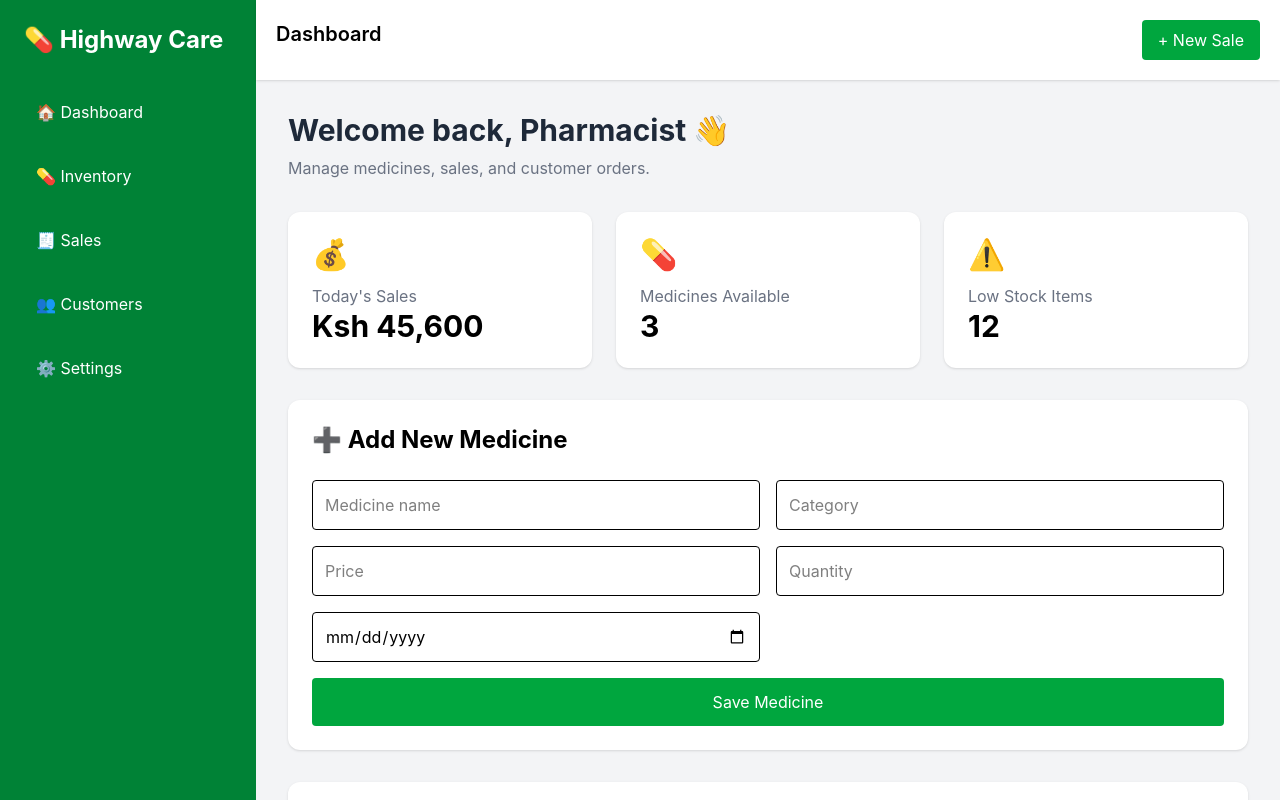
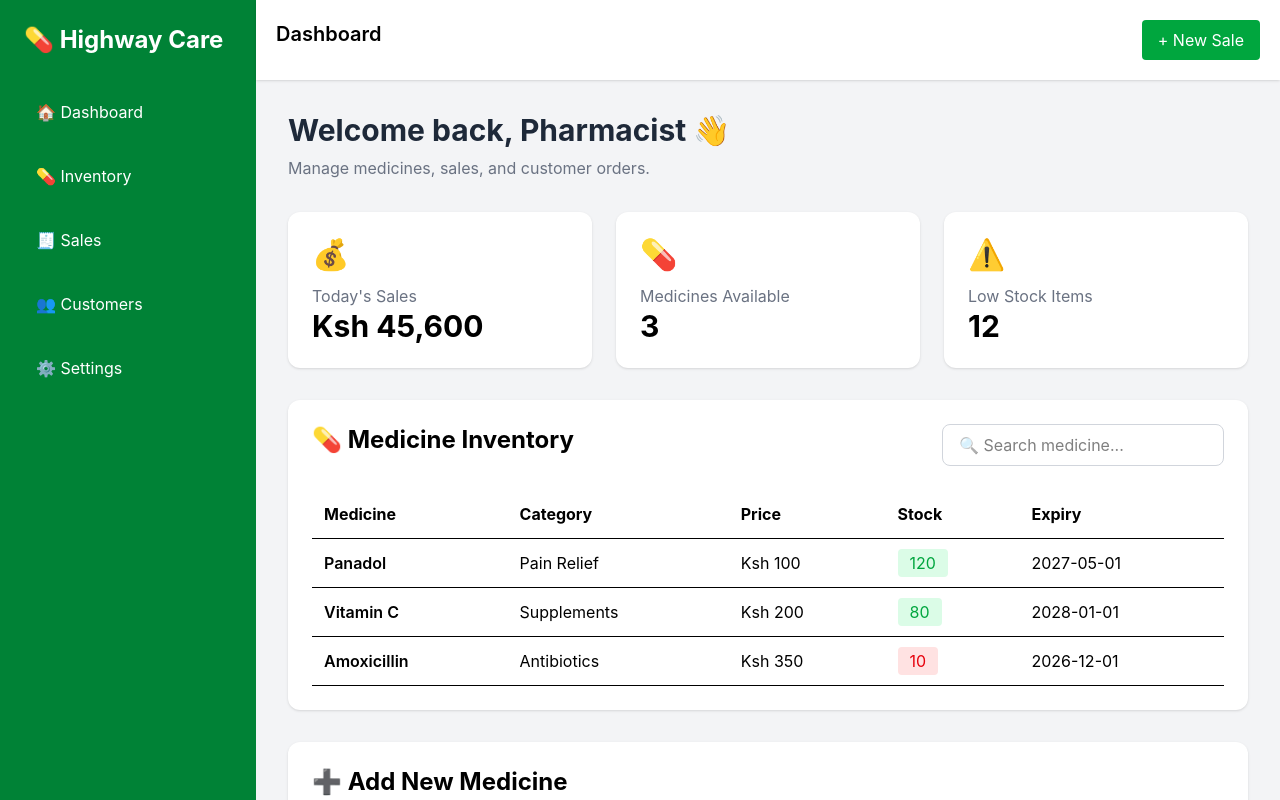
Before and after one commit to Wayne-an/highway-care-pharmacy, a React (Vite) app in the folder frontend/: page / in a window 1280 px wide. Shown: the top 800 px of the page. Built offline with nearby package versions, Linux system fonts and the light colour scheme.

Commit message:
Add medicine search and filtering

```diff
--- a/frontend/src/components/Inventory.jsx
+++ b/frontend/src/components/Inventory.jsx
@@ -1,124 +1,141 @@
 import { useState } from "react";
 
 
-function AddMedicine({ addMedicine }) {
+function Inventory({ medicines }) {
+
+  const [searchTerm, setSearchTerm] = useState("");
 
 
-  const [medicine, setMedicine] = useState({
-    name: "",
-    category: "",
-    price: "",
-    quantity: "",
-    expiry: ""
+  const filteredMedicines = medicines.filter((medicine) => {
+
+    const search = searchTerm.toLowerCase();
+
+    return (
+      medicine.name.toLowerCase().includes(search) ||
+      medicine.category.toLowerCase().includes(search)
+    );
+
   });
-
-
-  function handleChange(e) {
-
-    setMedicine({
-      ...medicine,
-      [e.target.name]: e.target.value
-    });
-
-  }
-
-
-  function handleSubmit(e) {
-
-    e.preventDefault();
-
-
-    addMedicine({
-      ...medicine,
-      id: Date.now(),
-      price: Number(medicine.price),
-      quantity: Number(medicine.quantity)
-    });
-
-
-    setMedicine({
-      name: "",
-      category: "",
-      price: "",
-      quantity: "",
-      expiry: ""
-    });
-
-  }
 
 
   return (
 
-    <div className="bg-white shadow rounded-xl p-6 mt-8">
+    <div className="bg-white rounded-xl shadow p-6 mt-8">
 
+      <div className="flex flex-col md:flex-row justify-between gap-4 mb-6">
 
-      <h2 className="text-2xl font-bold mb-6">
-        ➕ Add New Medicine
-      </h2>
-
-
-      <form
-        onSubmit={handleSubmit}
-        className="grid grid-cols-1 md:grid-cols-2 gap-4"
-      >
+        <h2 className="text-2xl font-bold">
+          💊 Medicine Inventory
+        </h2>
 
 
         <input
-          name="name"
-          value={medicine.name}
-          onChange={handleChange}
-          placeholder="Medicine name"
-          className="border p-3 rounded"
+          type="text"
+          placeholder="🔍 Search medicine..."
+          value={searchTerm}
+          onChange={(e) => setSearchTerm(e.target.value)}
+          className="border border-gray-300 rounded-lg px-4 py-2 outline-none focus:ring-2 focus:ring-green-500"
         />
 
-
-        <input
-          name="category"
-          value={medicine.category}
-          onChange={handleChange}
-          placeholder="Category"
-          className="border p-3 rounded"
-        />
+      </div>
 
 
-        <input
-          name="price"
-          value={medicine.price}
-          onChange={handleChange}
-          placeholder="Price"
-          type="number"
-          className="border p-3 rounded"
-        />
+      <div className="overflow-x-auto">
+
+        <table className="w-full text-left">
+
+          <thead>
+
+            <tr className="border-b">
+
+              <th className="p-3">
+                Medicine
+              </th>
+
+              <th className="p-3">
+                Category
+              </th>
+
+              <th className="p-3">
+                Price
+              </th>
+
+              <th className="p-3">
+                Stock
+              </th>
+
+              <th className="p-3">
+                Expiry
+              </th>
+
+            </tr>
+
+          </thead>
 
 
-        <input
-          name="quantity"
-          value={medicine.quantity}
-          onChange={handleChange}
-          placeholder="Quantity"
-          type="number"
-          className="border p-3 rounded"
-        />
+          <tbody>
+
+            {filteredMedicines.map((medicine) => (
+
+              <tr
+                key={medicine.id}
+                className="border-b hover:bg-gray-50"
+              >
+
+                <td className="p-3 font-semibold">
+                  {medicine.name}
+                </td>
 
 
-        <input
-          name="expiry"
-          value={medicine.expiry}
-          onChange={handleChange}
-          type="date"
-          className="border p-3 rounded"
-        />
+                <td className="p-3">
+                  {medicine.category}
+                </td>
 
 
-        <button
-          className="bg-green-600 text-white rounded p-3 md:col-span-2 hover:bg-green-700"
-        >
-          Save Medicine
-        </button>
+                <td className="p-3">
+                  Ksh {medicine.price}
+                </td>
 
 
-      </form>
+                <td className="p-3">
 
+                  <span
+                    className={
+                      medicine.quantity < 20
+                        ? "bg-red-100 text-red-600 px-3 py-1 rounded"
+                        : "bg-green-100 text-green-600 px-3 py-1 rounded"
+                    }
+                  >
+                    {medicine.quantity}
+                  </span>
+
+                </td>
+
+
+                <td className="p-3">
+                  {medicine.expiry}
+                </td>
+
+
+              </tr>
+
+            ))}
+
+
+          </tbody>
+
+        </table>
+
+      </div>
+
+
+      {filteredMedicines.length === 0 && (
+
+        <p className="text-center text-gray-500 py-8">
+          No medicines found.
+        </p>
+
+      )}
 
     </div>
 
@@ -127,4 +144,4 @@ function AddMedicine({ addMedicine }) {
 }
 
 
-export default AddMedicine;
+export default Inventory;
```
